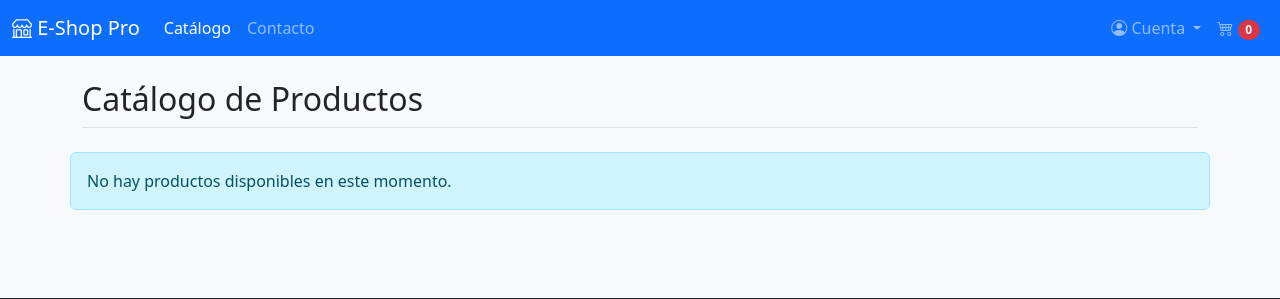
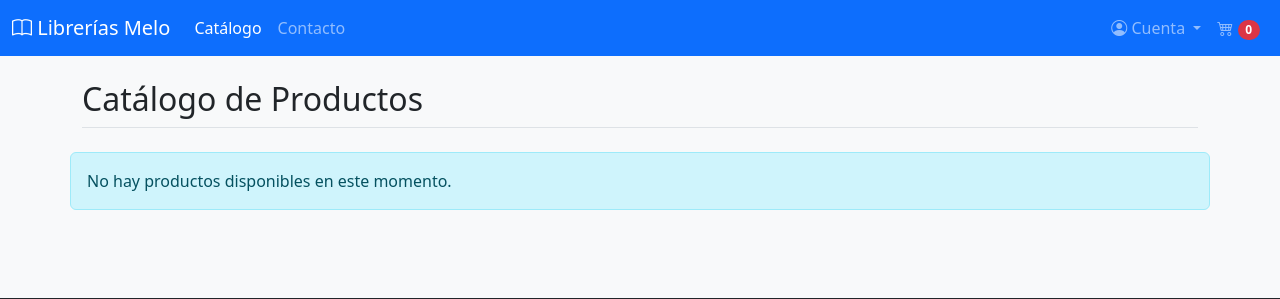
Before and after one commit to G3rrry/proyectoFinalPI, a PHP site: page / in a window 1280 px wide. Shown: the top 299 px of the page. Run offline with PHP 8.4, Linux system fonts and the light colour scheme; data that the repository does not hold is empty.

Commit message:
Nombre de tienda actualizado

```diff
--- a/templates/header.php
+++ b/templates/header.php
@@ -36,7 +36,7 @@ if (isset($_SESSION['id_usuario']) && isset($conn)) {
     <nav class="navbar navbar-expand-lg navbar-dark bg-primary sticky-top">
         <div class="container-fluid">
             <a class="navbar-brand" href="index.php?page=catalogo">
-                <i class="bi bi-shop"></i> E-Shop Pro
+                <i class="bi bi-book"></i> Librerías Melo
             </a>
             <button class="navbar-toggler" type="button" data-bs-toggle="collapse" data-bs-target="#navbarNav">
                 <span class="navbar-toggler-icon"></span>
```
